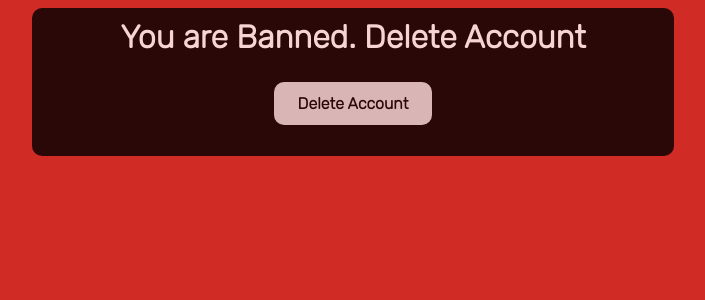
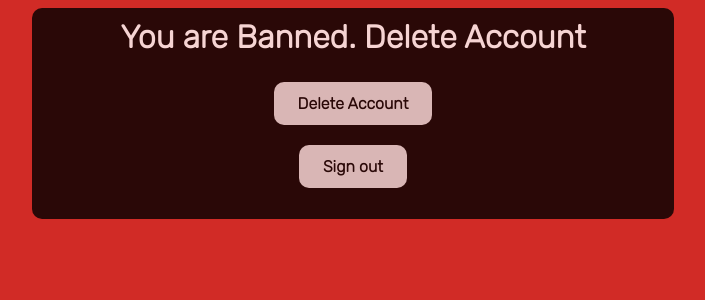
Before and after one commit to Akash-whitgift/pythonBANK, a Flask app: template templates/delete_account.html in a window 1280 px wide. Shown: the top 300 px of the page, without its empty margins (287-992 px from the left). Run offline with Flask 2, Linux system fonts and the light colour scheme; the template is opened without the code that fills it, so the values that code supplies are empty; parts of the project's set-up code (start-up, migrations or seed data) failed here and were passed over; some libraries are stand-ins or nearby versions.

Commit message:
Fixed bugs made by git

```diff
--- a/templates/delete_account.html
+++ b/templates/delete_account.html
@@ -98,7 +98,9 @@
 <div class='card'>
     <h1>You are Banned. Delete Account</h1>
  <p><form action="/delete-account" method="post" onsubmit="return confirm('Are you sure you want to delete your account?');">
-    <button type='submit' class='ui'>Delete Account</button></form></p>
+    <button type='submit' class='ui'>Delete Account</button></form><form action="/signout" method="POST">
+  <button class='ui' type="submit">Sign out</button>
+    </form></p>
 </div>
 </body>
 
```
